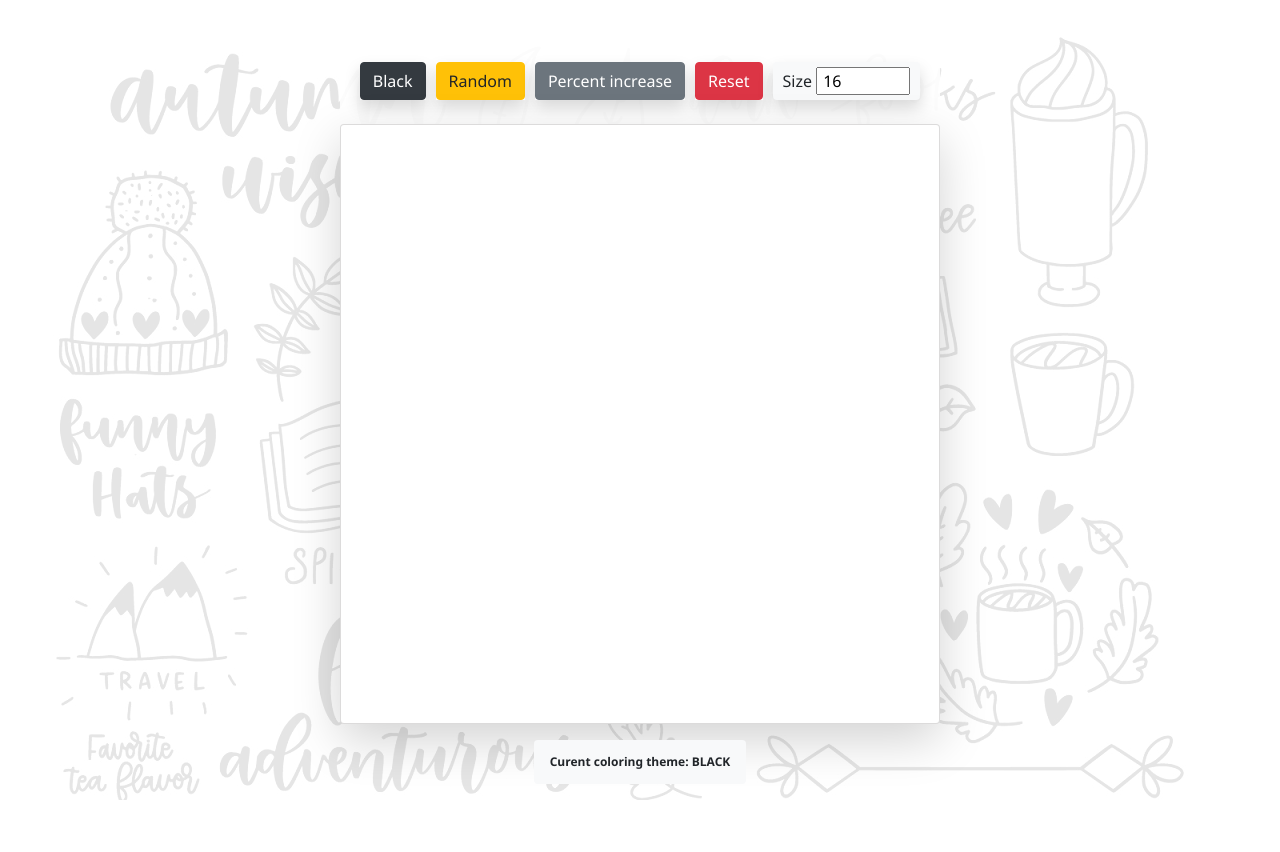
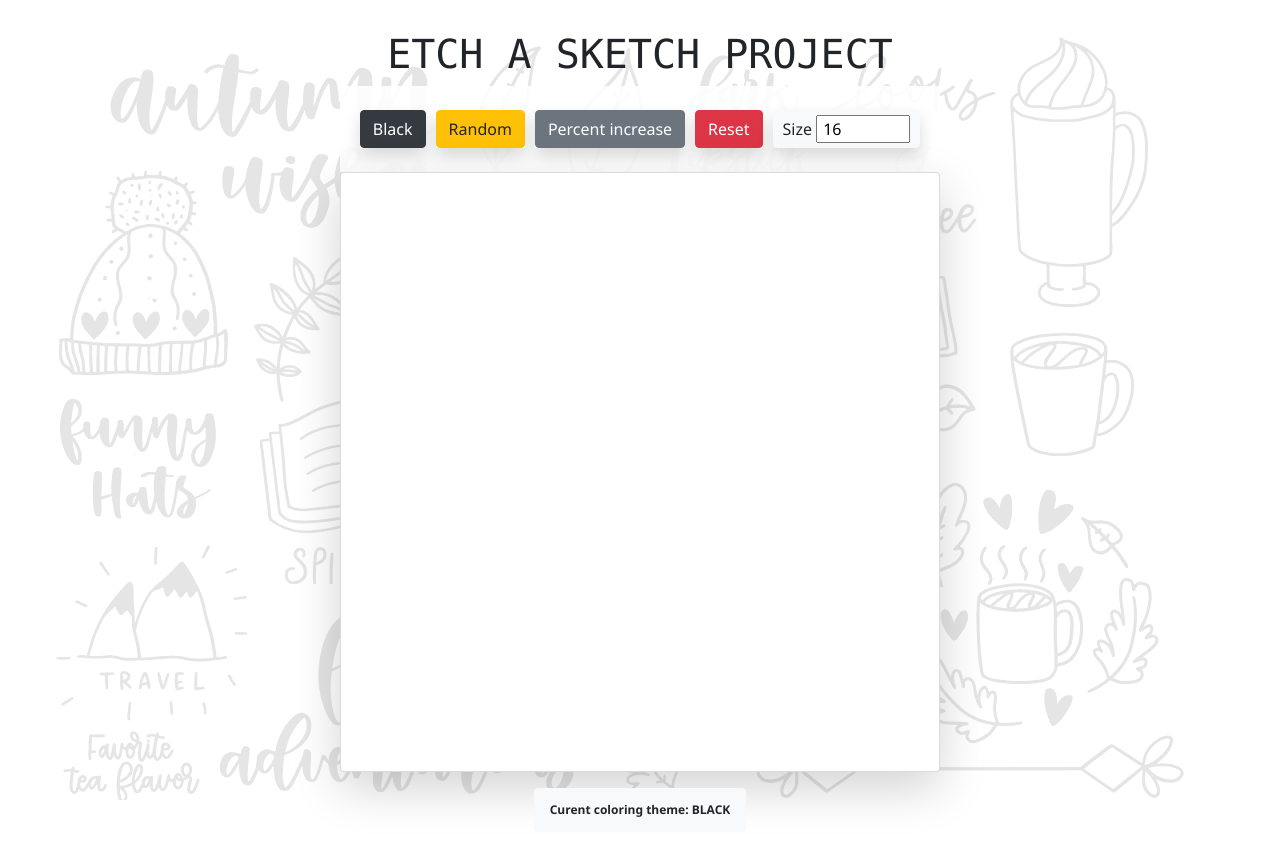
Before and after one commit to cristianCeamatu/theOdinProject-etch-a-sketch, a plain HTML site: page index.html in a window 1280 px wide. Before the commit the page ends 804 px from the top, so only its background shows below. Drawn offline with nearby package versions, Linux system fonts and the light colour scheme.

Commit message:
Addead h1 title

```diff
--- a/index.html
+++ b/index.html
@@ -12,7 +12,7 @@
     <div class="background"></div>
     <main class="showcase">
         <header>
-            <h1></h1>
+            <h1 class="text-center text-monospace text-uppercase">Etch a sketch project</h1>
             <ul class="sketch-options mb-0 py-4 px-1">
                 <li class="sketch-option shadow"><button class="btn btn-dark" id="black">Black</button></li>
                 <li class="sketch-option shadow"><button class="btn btn-warning" id="random">Random</button></li>
```
